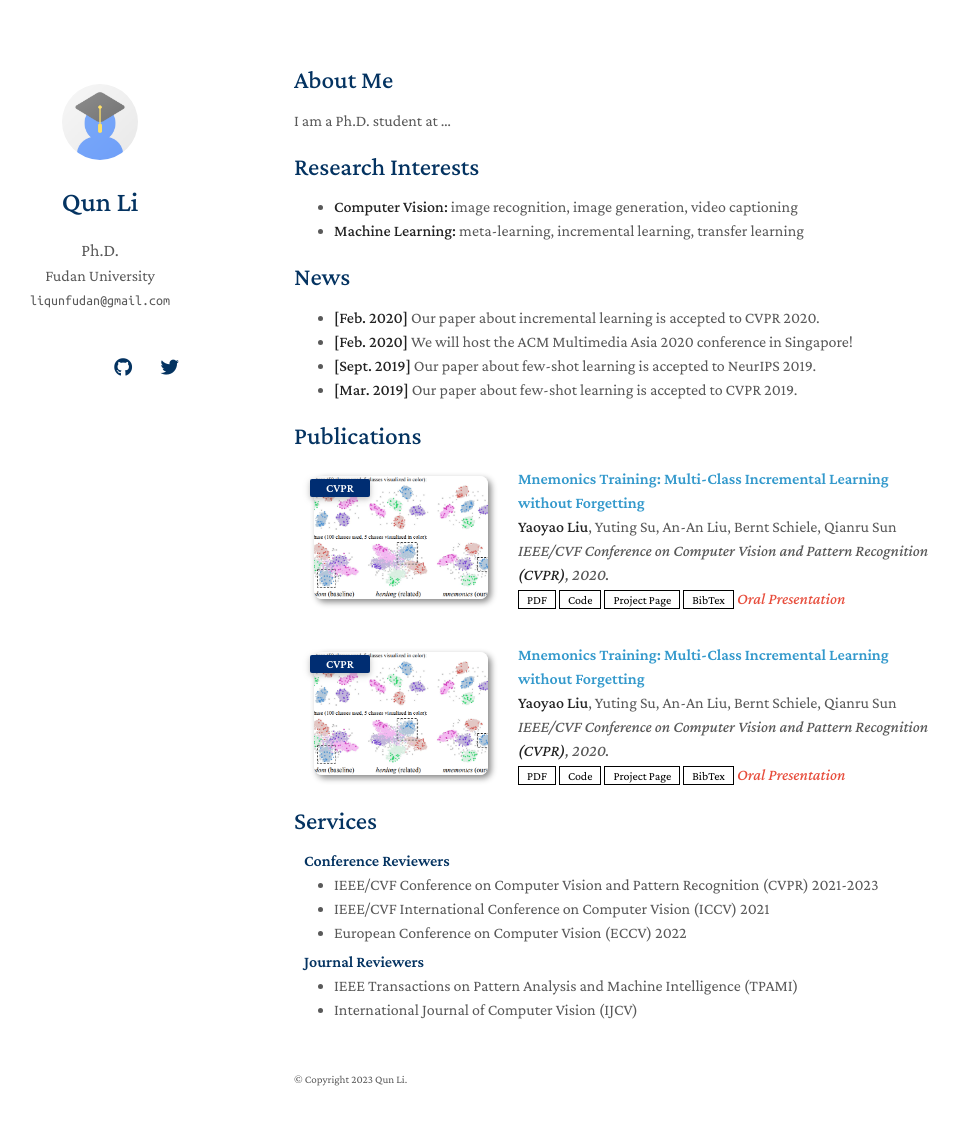
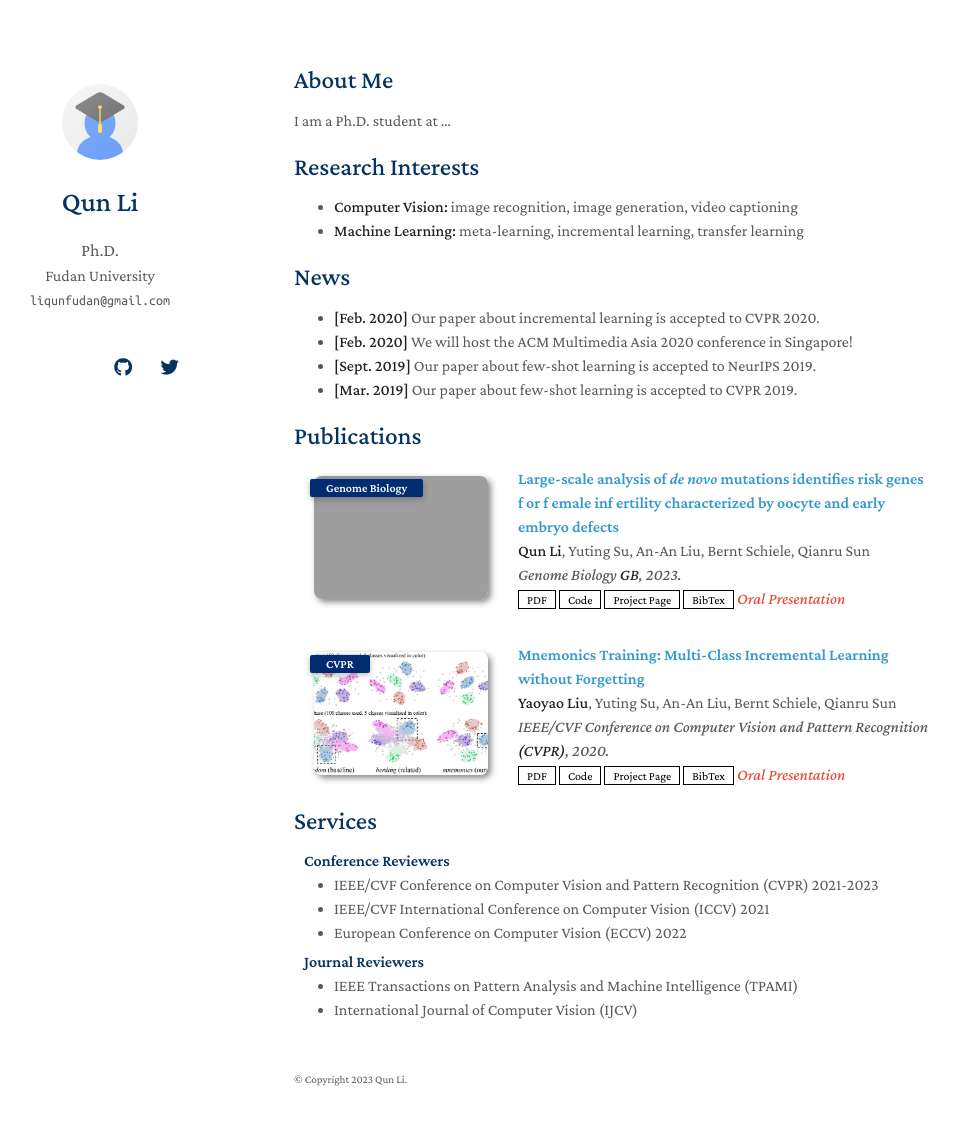
Before and after one commit to liqunbio/liqunbio.github.io, a Jekyll site: the page built from index.md, in a window 1280 px wide and 1160 px high. Shown: the top 1125 px of the window, without its empty margins (176-1135 px from the left). Built offline with Jekyll 4.4.1, drawn with Linux system fonts in a browser that asks for light colours; nearby versions of some CDN libraries; a style sheet for code colours, icons or effects is not loaded; our own code applies the rules of GitHub Pages for plain Markdown files; grey boxes are pictures that could not be loaded.

Commit message:
Update publications.md

```diff
--- a/_includes/publications.md
+++ b/_includes/publications.md
@@ -1,17 +1,18 @@
 <h2 id="publications" style="margin: 2px 0px -15px;">Publications</h2>
+
 <div class="publications">
 <ol class="bibliography">
     <li>
         <div class="pub-row">
           <div class="col-sm-3 abbr" style="position: relative;padding-right: 15px;padding-left: 15px;">
-            <img src="assets/img/teaser_example.png" class="teaser img-fluid z-depth-1">
-            <abbr class="badge">CVPR</abbr>
+            <img src="assets/img/2023_GB_denovo.png" class="teaser img-fluid z-depth-1">
+            <abbr class="badge">Genome Biology</abbr>
           </div>
 
           <div class="col-sm-9" style="position: relative;padding-right: 15px;padding-left: 20px;">
-            <div class="title"><a href="https://arxiv.org/pdf/2002.10211.pdf">Mnemonics Training: Multi-Class Incremental Learning without Forgetting</a></div>
-            <div class="author"><strong>Yaoyao Liu</strong>, Yuting Su, An-An Liu, Bernt Schiele, Qianru Sun</div>
-            <div class="periodical"><em>IEEE/CVF Conference on Computer Vision and Pattern Recognition <strong>(CVPR)</strong>, 2020.</em></div>
+            <div class="title"><a href="">Large-scale analysis of <i>de novo</i> mutations identifies risk genes f or f emale inf ertility characterized by oocyte and early embryo defects</a></div>
+            <div class="author"><strong>Qun Li</strong>, Yuting Su, An-An Liu, Bernt Schiele, Qianru Sun</div>
+            <div class="periodical"><em>Genome Biology <strong>GB</strong>, 2023.</em></div>
             <div class="links">
               <a href="https://arxiv.org/pdf/2002.10211.pdf" class="btn btn-sm z-depth-0" role="button" target="_blank" style="font-size:12px;">PDF</a>
               <a href="https://github.com/yaoyao-liu/mnemonics" class="btn btn-sm z-depth-0" role="button" target="_blank" style="font-size:12px;">Code</a>
@@ -22,7 +23,7 @@
           </div>
         </div>
     </li>
-    <br>
+<br>
     <li>
         <div class="pub-row">
         <div class="col-sm-3 abbr" style="position: relative;padding-right: 15px;padding-left: 15px;">
```
